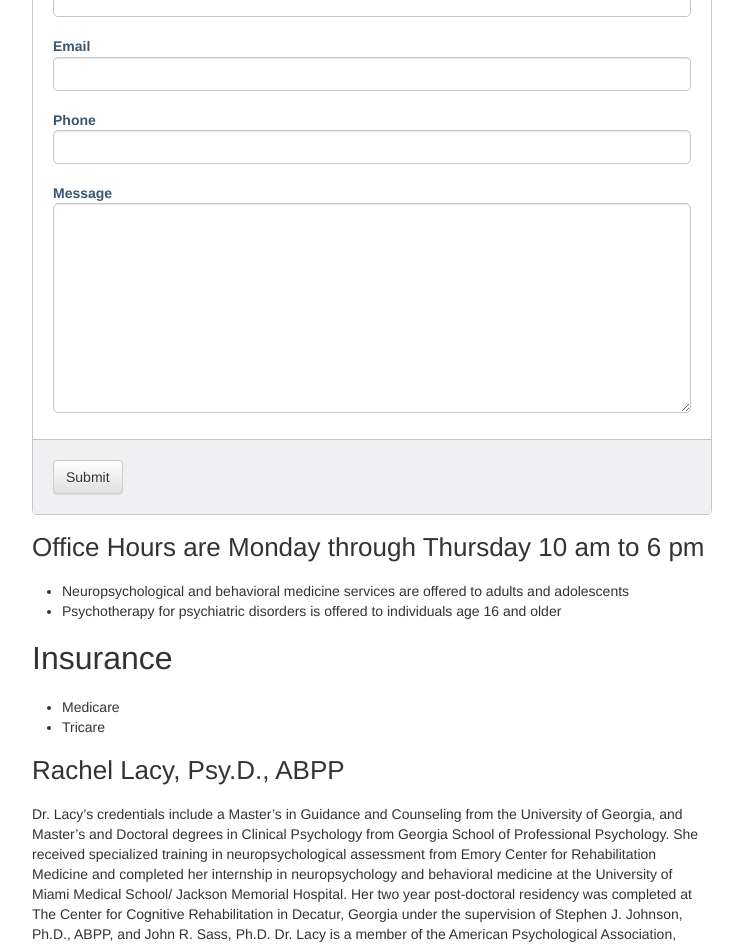
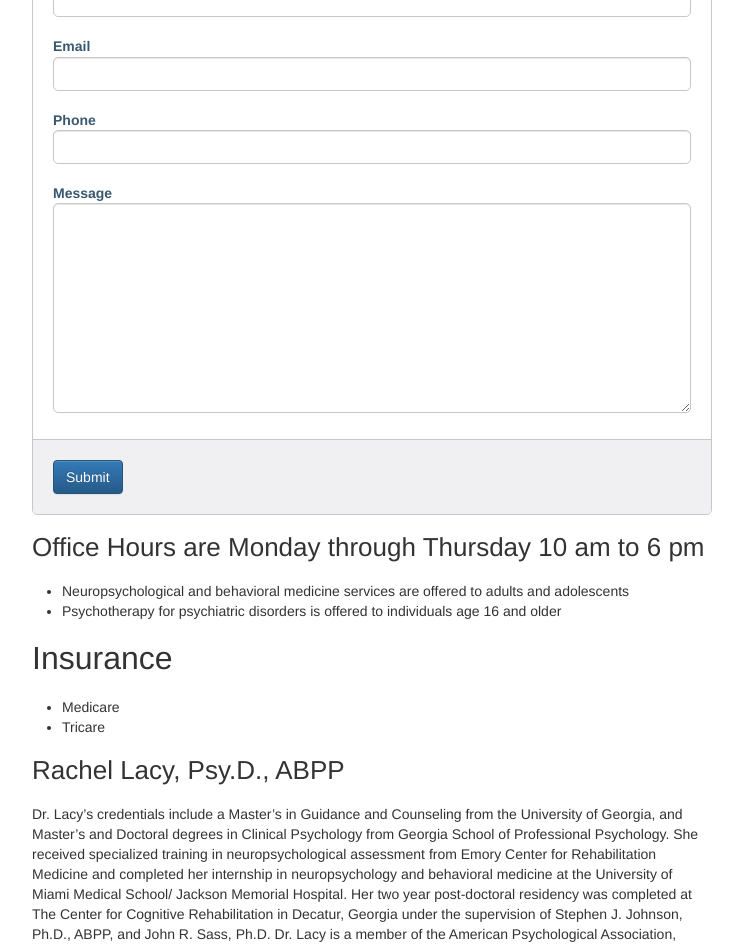
Before and after one commit to halcyon/www.zeddworks.com, a Jekyll site: the page built from contact.md, in a window 1280 px wide. Shown: the part 718-1664 px from the top of the page, without its empty margins (268-1011 px from the left). Built offline with Jekyll 4.4.1, drawn with Linux system fonts in a browser that asks for light colours.

Commit message:
Set primary

```diff
--- a/contact.md
+++ b/contact.md
@@ -108,7 +108,7 @@ weight: 5
   </fieldset>
 
   <fieldset class="account-action">
-    <input class="btn btn-default" type="submit" value="Submit">
+    <input class="btn btn-primary" type="submit" value="Submit">
   </fieldset>
 </form>
 
```
Also changed, not shown: _sass/_form.scss (+0 -9 lines).
